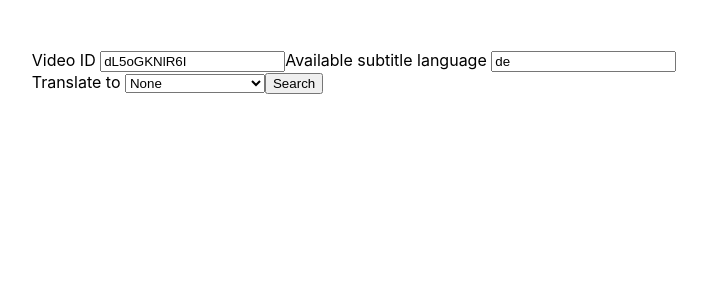
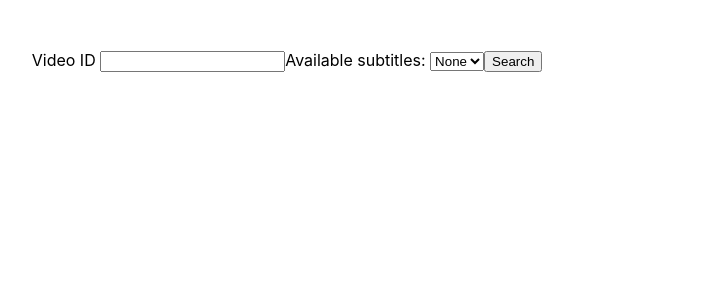
Before and after one commit to firstimedeveloper/firstimeLanguage, a React (Create React App) app in the folder ui/: page / in a window 1280 px wide. Shown: the top 300 px of the page, without its empty margins (255-962 px from the left). Built offline with nearby package versions, Linux system fonts and the light colour scheme.

Commit message:
now able to access langlist of the video when user submits video id.

```diff
--- a/ui/src/App.js
+++ b/ui/src/App.js
@@ -2,9 +2,10 @@ import React, { Fragment, useState, useEffect } from 'react';
 import axios from 'axios';
 //import logo from './logo.svg';
 import './App.css';
+import { findByTestId } from '@testing-library/react';
 
 const useDataApi = (initialUrl = "") => {
-  const [data, setData] = useState({lines: [], track: []});
+  const [data, setData] = useState({track: [], lines: []});
   const [url, setUrl] = useState(initialUrl);
 
   const [isLoading, setIsLoading] = useState(false);
@@ -12,6 +13,7 @@ const useDataApi = (initialUrl = "") => {
 
   useEffect(() => {
     if (url !== "") {
+      console.log(url)
       const fetchData = async () => {
         setIsError(false);
         setIsLoading(true);
@@ -33,11 +35,93 @@ const useDataApi = (initialUrl = "") => {
 }
 
 function Search(props) {
-  const [id, setId] = useState('dL5oGKNlR6I');
-  const [lang, setLang] = useState('de');
+  const [id, setId] = useState('');
+  const [lang, setLang] = useState('');
   const [tlang, setTlang] = useState('');
+
+  // for fetching langList
+  const [{ data, isLoading, isError }, doFetch] = useDataApi();
+
+  const langListView = data ? (
+    data.track.map(line => (
+      <option key={line.langCode} value={line.langCode}>{line.langCode}</option>
+    ))
+  ) : (
+    <option value="">Unavailable</option>
+  );
+
+  const handleSubmit = async (e) => {
+    doFetch(`https://junhyukhan.herokuapp.com/list?id=${id}`);
+    console.log(data.track)
+    props.doFetch(`https://junhyukhan.herokuapp.com/new?id=${id}&lang=${lang}&tlang=${tlang}`);
+    e.preventDefault();
+  }
+
   return (
-    <form onSubmit={event => {
+    <form onSubmit={
+    handleSubmit
+    }>
+    <label htmlFor="id">Video ID </label>
+    <input
+      name="id"
+      id="id"
+      type="text"
+      value={id}
+      onChange={event => setId(event.target.value)}
+    />
+    <label htmlFor="lang">Available subtitles: </label>
+    <select name="lang" id="lang" onChange={event => setLang(event.target.value)} data-placeholder="Choose a Language...">
+      {/* <option value="">None</option> */}
+      {(langListView.length === 0) ?
+      <option>None</option> : langListView}
+    </select>
+  <button type="submit">Search</button>
+</form>
+)
+
+}
+
+function App() {
+  const [{ data, isLoading, isError }, doFetch] = useDataApi(
+    // 'https://junhyukhan.herokuapp.com/new',
+  );
+  const search = <Search doFetch={doFetch}/>;
+
+  const transcriptView = isLoading ? (
+    <div>Loading...</div>
+  ) : (
+    <table>
+      <tbody>
+      {data.lines.map(line => (
+        <tr key={line.start}>
+          <td className="time_subtitle">{line.start}-{line.end}</td>
+          <td>{line.text}</td>
+        </tr>
+      ))}
+      </tbody>
+    </table>
+  );
+
+  return (
+    <div className="wrapper">
+      <Fragment>
+        {search}
+        {isError ? <div>Something went wrong...</div> : transcriptView}
+
+
+      </Fragment>
+    </div>
+  );
+}
+
+const langListd = {"track":[{"langCode":"de"},{"langCode":"ja"},{"langCode":"en"}]};
+
+export default App;
+
+//dL5oGKNlR6I
+//iXLXLCcGINw
+/*
+<form onSubmit={event => {
       props.doFetch(`https://junhyukhan.herokuapp.com/new?id=${id}&lang=${lang}&tlang=${tlang}`);
       event.preventDefault();
   }}>
@@ -136,41 +220,4 @@ function Search(props) {
     <button type="submit">Search</button>
   </form>
   );
-}
-
-function App() {
-  const [{ data, isLoading, isError }, doFetch] = useDataApi(
-    // 'https://junhyukhan.herokuapp.com/new',
-  );
-  const search = <Search doFetch={doFetch}/>;
-
-  const transcriptView = isLoading ? (
-    <div>Loading...</div>
-  ) : (
-    <table>
-      <tbody>
-      {data.lines.map(line => (
-        <tr key={line.start}>
-          <td className="time_subtitle">{line.start}-{line.end}</td>
-          <td>{line.text}</td>
-        </tr>
-      ))}
-      </tbody>
-    </table>
-  );
-
-  return (
-    <div className="wrapper">
-      <Fragment>
-        {search}
-        {isError ? <div>Something went wrong...</div> : transcriptView}
-
-
-      </Fragment>
-    </div>
-  );
-}
-
-const langListd = {"track":[{"langCode":"de"},{"langCode":"ja"},{"langCode":"en"}]};
-
-export default App;
+*/
```
